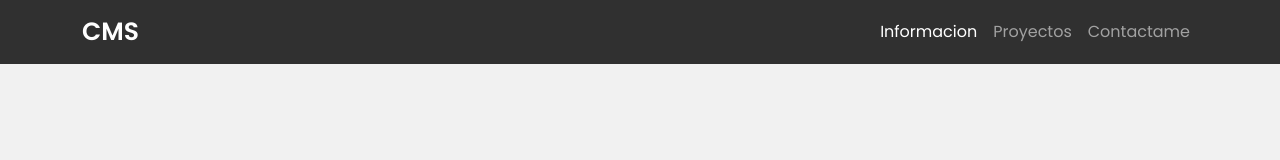
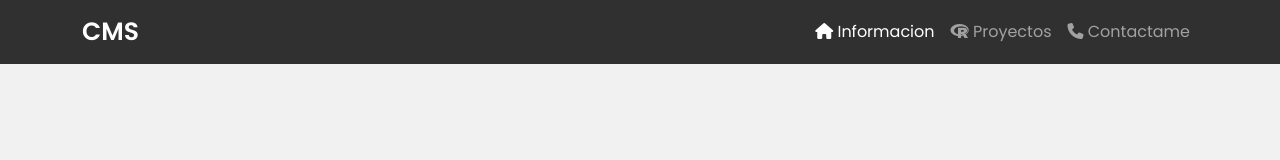
Before and after one commit to Catalina-Moya/prueba-desarrollo-portafolio, a plain HTML site: page index.html in a window 1280 px wide. Shown: the top 160 px of the page. Drawn offline with nearby package versions, Linux system fonts and the light colour scheme.

Commit message:
Agrego iconos al NavVar

```diff
--- a/index.html
+++ b/index.html
@@ -31,13 +31,16 @@
             <div class="collapse navbar-collapse" id="navbarNav">
                 <ul class="navbar-nav ms-auto">
                     <li class="nav-item">
-                        <a class="nav-link active" aria-current="page" href="#informacion">Informacion</a>
+                        <a class="nav-link active" aria-current="page" href="#informacion">
+                            <i class="fa-solid fa-house"></i> Informacion</a>
                     </li>
                     <li class="nav-item">
-                        <a class="nav-link" href="#proyectos">Proyectos</a>
+                        <a class="nav-link" href="#proyectos">
+                            <i class="fa-brands fa-r-project"></i> Proyectos</a>
                     </li>
                     <li class="nav-item">
-                        <a class="nav-link" href="#contactame">Contactame</a>
+                        <a class="nav-link" href="#contactame">
+                            <i class="fa-solid fa-phone"></i> Contactame</a>
                     </li>
                 </ul>
             </div>
```
